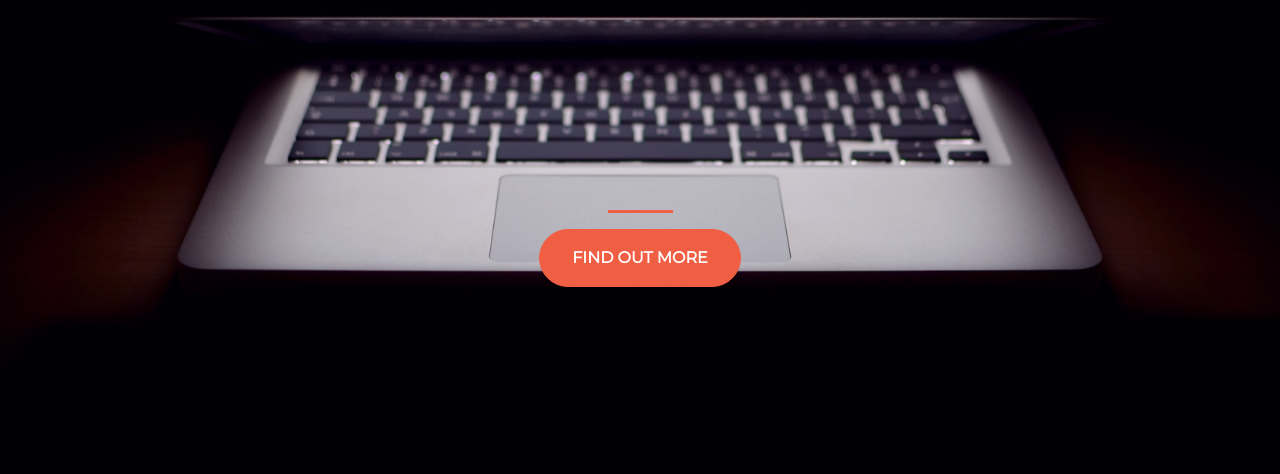
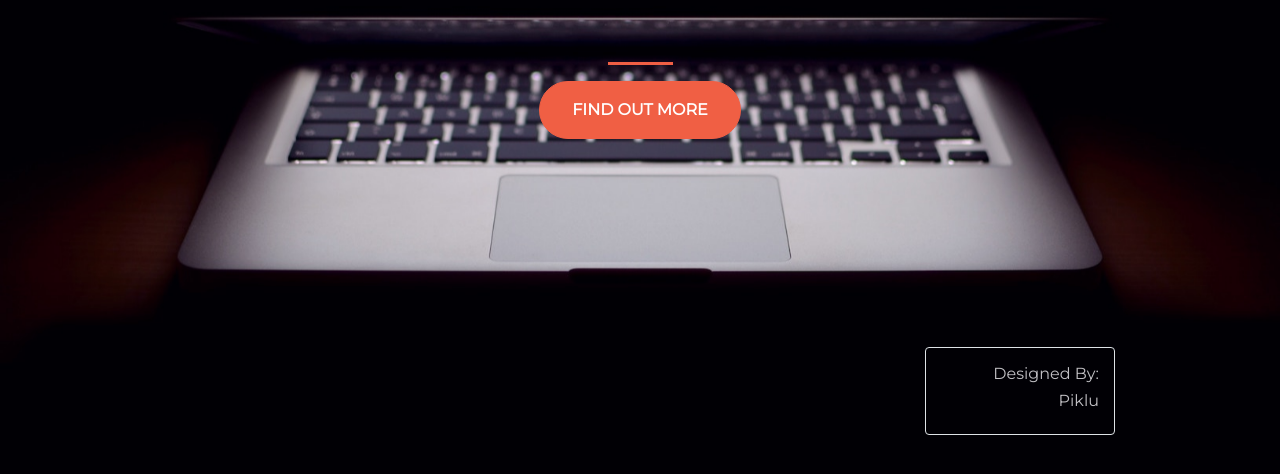
Before and after one commit to piklume/piklume.github.io, a plain HTML site: page index.html in a window 1280 px wide. Shown: the part 296-770 px from the top of the page. Drawn offline with nearby package versions, Linux system fonts and the light colour scheme.

Commit message:
Add my name flair

```diff
--- a/index.html
+++ b/index.html
@@ -27,6 +27,12 @@
           <a href="https://mailchi.mp/306da3296fab/pikapi" button class="btn btn-primary btn-xl">Find Out More</button>
           </a>
         </section>
+        <div class="buffer col-12"></div>
+        <div class="col-9"></div>
+        <footer class="text-right col-2 border rounded">
+          <h6>Designed By:</h5>
+          <h5>Piklu</h5>
+        </footer>
       </div>
     </div>
   </body>
--- a/style.css
+++ b/style.css
@@ -10,6 +10,10 @@ html {
   background-size: cover;
 }
 
+footer {
+	padding: 1rem 1rem;
+}
+
 h1 {
 	font-size: 3rem;
 	color: #c2c0c5;
@@ -19,6 +23,16 @@ hr {
 	border-color: #F05F44;
 	border-width: 3px;
 	max-width: 65px;
+}
+
+h5 {
+	font-size: 1rem;
+	color: #c2c0c5;
+}
+
+h6 {
+	font-size: 1rem;
+	color: #c2c0c5;
 }
 
 .buffer {
```
